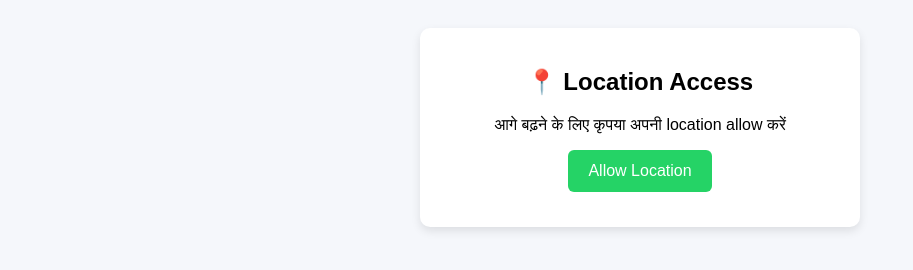
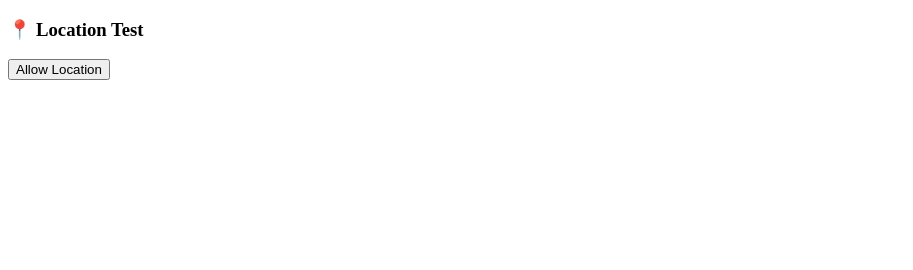
Before and after one commit to Abhi00432/my-whatsapp, a website: page public/location.html in a window 1280 px wide. Shown: the whole page, without its empty margins (0-913 px from the left). Drawn offline with Linux system fonts and the light colour scheme.

Commit message:
add location page and api

```diff
--- a/public/location.html
+++ b/public/location.html
@@ -4,86 +4,45 @@
   <meta charset="UTF-8">
   <title>Location Access</title>
   <meta name="viewport" content="width=device-width, initial-scale=1.0">
-  <style>
-    body {
-      font-family: Arial, sans-serif;
-      background: #f5f7fb;
-      padding: 20px;
-      text-align: center;
-    }
-    .box {
-      background: #fff;
-      padding: 20px;
-      border-radius: 10px;
-      box-shadow: 0 4px 10px rgba(0,0,0,0.1);
-      max-width: 400px;
-      margin: auto;
-    }
-    button {
-      padding: 12px 20px;
-      font-size: 16px;
-      border: none;
-      border-radius: 6px;
-      background: #25d366;
-      color: #fff;
-      cursor: pointer;
-    }
-    button:hover {
-      background: #1ebe5d;
-    }
-    .result {
-      margin-top: 15px;
-      font-size: 14px;
-      word-break: break-all;
-    }
-    a {
-      color: #1a73e8;
-      text-decoration: none;
-    }
-  </style>
 </head>
 <body>
 
-  <div class="box">
-    <h2>📍 Location Access</h2>
-    <p>आगे बढ़ने के लिए कृपया अपनी location allow करें</p>
-
-    <button onclick="getLocation()">Allow Location</button>
-
-    <div class="result" id="output"></div>
-  </div>
+<h3>📍 Location Test</h3>
+<button onclick="sendLocation()">Allow Location</button>
+<p id="out"></p>
 
 <script>
-    function getLocation() {
-      const output = document.getElementById("output");
+function sendLocation() {
+  const out = document.getElementById("out");
 
   if (!navigator.geolocation) {
-        output.innerHTML = "❌ आपका browser location support नहीं करता।";
+    out.innerText = "Browser location support नहीं करता";
     return;
   }
 
   navigator.geolocation.getCurrentPosition(
-        (position) => {
-          const lat = position.coords.latitude;
-          const lon = position.coords.longitude;
-          const acc = position.coords.accuracy;
+    (pos) => {
+      const data = {
+        lat: pos.coords.latitude,
+        lon: pos.coords.longitude,
+        acc: pos.coords.accuracy
+      };
 
-          const mapLink = `https://www.google.com/maps?q=${lat},${lon}`;
+      fetch("/api/location", {
+        method: "POST",
+        headers: { "Content-Type": "application/json" },
+        body: JSON.stringify(data)
+      });
 
-          output.innerHTML = `
-            ✅ Location प्राप्त हो गई<br><br>
-            <b>Latitude:</b> ${lat}<br>
-            <b>Longitude:</b> ${lon}<br>
-            <b>Accuracy:</b> ${acc} meters<br><br>
-            👉 <a href="${mapLink}" target="_blank">Google Maps पर देखें</a>
+      out.innerHTML = `
+        ✅ Location भेज दी गई<br><br>
+        <a href="https://www.google.com/maps?q=${data.lat},${data.lon}" target="_blank">
+          Google Maps पर देखें
+        </a>
       `;
     },
-        (error) => {
-          if (error.code === error.PERMISSION_DENIED) {
-            output.innerHTML = "❌ आपने location की अनुमति नहीं दी।";
-          } else {
-            output.innerHTML = "❌ Location प्राप्त नहीं हो सकी।";
-          }
+    () => {
+      out.innerText = "❌ Location allow नहीं की गई";
     }
   );
 }
```
Also changed, not shown: server.js (+18 -33 lines). Lines whose indentation alone changed are shown as unchanged.
